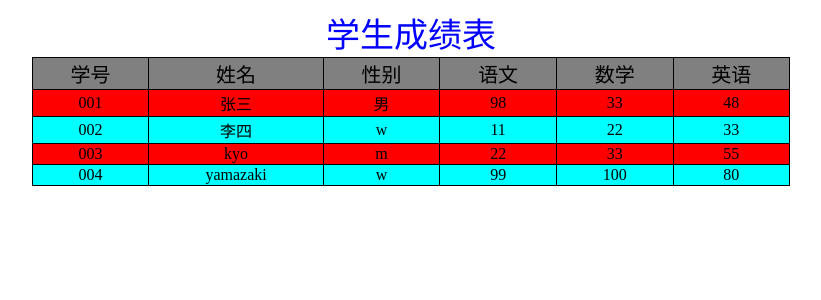
After one commit to wmz361/shopping, a Flask app: template myapp/templates/test.html in a window 1280 px wide. The commit adds this page. Shown: the top 300 px of the page, without its empty margins (229-1050 px from the left). Run offline with Flask 2, Linux system fonts and the light colour scheme; the template is opened without the code that fills it, so the values that code supplies are empty.

Commit message:
09-17修改注册相关

```diff
--- a/myapp/static/js/login.js
+++ b/myapp/static/js/login.js
@@ -1,5 +1,5 @@
 function toindex(){
-    // document.form1.action="./indexLogined.html";
+    // document.form1.action="./indexLogined1.html";
     document.form1.submit();
 }
 function cancel(){
--- a/myapp/templates/Merchant.html
+++ b/myapp/templates/Merchant.html
@@ -15,7 +15,7 @@
     <a class="text1" align="center" style="float:left" href=""> 产品数据分析 </a>
     <div class="box" style="float:right">
       <input class="input" type="text" name="" placeholder="请输入商品内容">
-    <a class="search" href="indexLogined.html" >
+    <a class="search" href="indexLogined1.html" >
         <i class="search">搜 索</i>
     </a>
  </div>
--- a/myapp/templates/shoppingCart.html
+++ b/myapp/templates/shoppingCart.html
@@ -11,7 +11,7 @@
     <a class="button" align="center" style="float:right" href="userCenter.html"> 用户中心 </a>
     <div class="box" style="float:right">
       <input class="input" type="text" name="" placeholder="请输入商品内容">
-    <a class="search" href="indexLogined.html" >
+    <a class="search" href="indexLogined1.html" >
         <i class="search">搜 索</i>
     </a>
 
--- /dev/null
+++ b/myapp/templates/test.html
@@ -0,0 +1,113 @@
+<!DOCTYPE html>
+<html lang="en">
+<head>
+    <meta charset="UTF-8">
+    <title>Title</title>
+</head>
+<style >
+table {
+     margin:auto;
+     width: 60%;
+     border: 1px solid black;
+     border-collapse: collapse;
+}
+
+table caption {
+     color: blue;
+     font: 34px consolas bold;
+}
+
+table th, table td {
+     border: 1px solid black;
+     text-align:center;
+}
+
+table th {
+     font: 20px consolas bold;
+     background-color: gray;
+}
+
+table tr:nth-child(n+2){
+     background-color: cyan;
+}
+
+table tr:nth-child(2n+2)  {
+     background-color: red;
+}
+</style >
+<script>
+var data = [
+     {id: "001", fullname: "张三", sex: "男", score: [98,33,48]},
+     {id: "002", fullname: "李四", sex: "w", score: [11,22,33]},
+     {id: "003", fullname: "kyo", sex: "m", score: [22,33,55]},
+     {id: "004", fullname: "yamazaki", sex: "w", score: [99, 100, 80]}
+];
+
+var Student = function (id, fullname, sex, score)
+{
+     this.id = id;
+     this.fullname = fullname;
+     this.sex = sex;
+     this.score = score;
+}
+
+var Score = function (chinese, math, english)
+{
+     this.chinese = chinese;
+     this.math = math;
+     this.english = english;
+}
+
+var students = [];
+for (var i = 0; i < data.length; i++)
+{
+     var d = data[i];
+     var s = d["score"];
+     students.push(new Student (d["id"], d["fullname"], d["sex"], new Score(s[0], s[1], s[2])));
+}
+
+onload = function ()
+{
+     var table = document.createElement("table");
+     var tbody = document.createElement("tbody");
+     table.appendChild(tbody);
+     var caption = table.createCaption();
+     caption.innerHTML = "学生成绩表";
+     var tr = tbody.insertRow (0);
+     var str = "学号,姓名,性别,语文,数学,英语".split(",");
+     for (var i = 0; i < str.length; i++)
+     {
+         var th = document.createElement("th");
+         th.innerHTML = str[i];
+         tr.appendChild (th);
+     }
+     for (var i = 0; i < students.length; i++)
+     {
+         var tr = tbody.insertRow (tbody.rows.length);
+         var obj = students[i];
+         for (var p in obj)
+         {
+             var op = obj[p];
+             if (p != "score")
+             {
+                 var td = tr.insertCell (tr.cells.length);
+                 td.innerHTML = op;
+             }
+             else
+             {
+                 for (var p in op)
+                 {
+                     var td = tr.insertCell (tr.cells.length);
+                     td.innerHTML = op[p];
+                 }
+             }
+         }
+     }
+     document.body.appendChild(table);
+}
+</script >
+
+<body>
+
+</body>
+</html>
--- a/myapp/templates/userCenter.html
+++ b/myapp/templates/userCenter.html
@@ -11,7 +11,7 @@
     <a class="button" align="center" style="float:right" href="shoppingCart.html"> 购物车</a>
     <div class="box" style="float:right">
       <input class="input" type="text" name="" placeholder="请输入商品内容">
-    <a class="search" href="indexLogined.html" >
+    <a class="search" href="indexLogined1.html" >
         <i class="search">搜 索</i>
     </a>
  </div>
--- a/myapp/web/index.py
+++ b/myapp/web/index.py
@@ -50,12 +50,12 @@ def login():
 def indexLogin():
     uname=request.args.get('uname')
     if request.method=='GET':
-        return render_template('indexLogined.html',username=uname)
+        return render_template('indexLogined1.html',username=uname)
     return '跳转首页失败'
 
 @webBP.route('/test', methods=['GET','POST'])
 @login_required
 def test():
     if request.method=='GET':
-        return render_template('indexLogined.html')
+        return render_template('indexLogined1.html')
     return '跳转首页失败'
```
Also changed, not shown: myapp/static/css/index.css (+52 -0 lines), myapp/templates/base/base.html (added, +18 -0 lines), myapp/templates/indexLogined.html (+14 -31 lines), myapp/templates/indexLogined1.html (added, +35 -0 lines), myapp/static/css/base.css (added).
